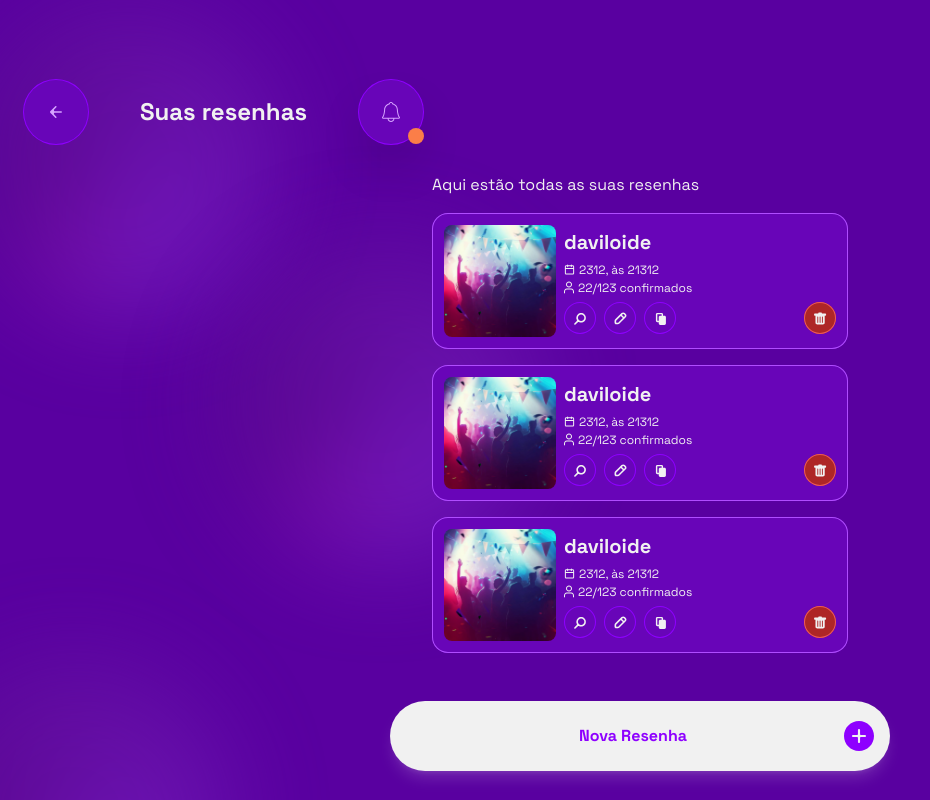
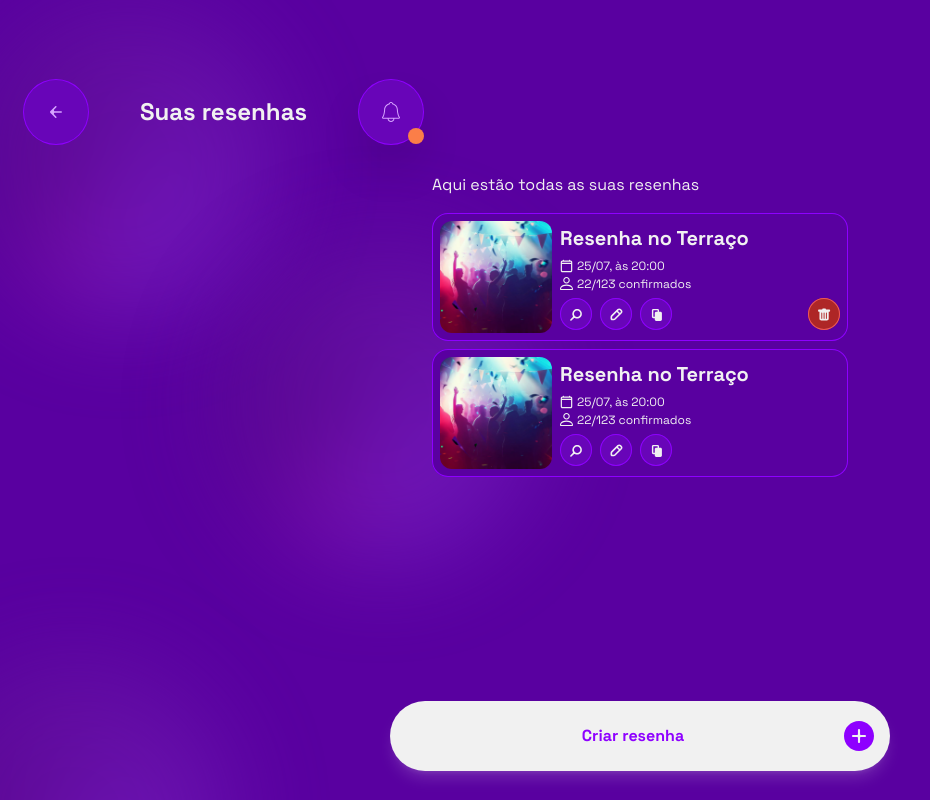
Before and after one commit to Resenhapp/ResenhaWEBAPP, a Next.js app: page /webapp/resenhas/todas in a window 1280 px wide. Shown: the whole page, without its empty margins (0-930 px from the left). Built offline with nearby package versions, Linux system fonts and the light colour scheme.

Commit message:
Tela de meus convites finalizada

```diff
--- a/src/app/webapp/resenhas/todas/page.js
+++ b/src/app/webapp/resenhas/todas/page.js
@@ -21,24 +21,21 @@ export default function MyParties() {
                                 <h2>Aqui estão todas as suas resenhas</h2>
                             </div>
                             <div className='w-full h-full flex flex-col'>
-                                <div class="bg-scroll flex flex-col gap-4 h-[55vh] w-full overflow-y-auto">
-                                    <PartyPortrait partyDate={'2312'} partyGuests={'22'} partyHour={'21312'} partyImage={DefaulEventImage} partyMaxGuests={'123'} partyName={'daviloide'} />
-                                    <PartyPortrait partyDate={'2312'} partyGuests={'22'} partyHour={'21312'} partyImage={DefaulEventImage} partyMaxGuests={'123'} partyName={'daviloide'} />
-                                    <PartyPortrait partyDate={'2312'} partyGuests={'22'} partyHour={'21312'} partyImage={DefaulEventImage} partyMaxGuests={'123'} partyName={'daviloide'} />
-                                    <PartyPortrait partyDate={'2312'} partyGuests={'22'} partyHour={'21312'} partyImage={DefaulEventImage} partyMaxGuests={'123'} partyName={'daviloide'} />
-                                    <PartyPortrait partyDate={'2312'} partyGuests={'22'} partyHour={'21312'} partyImage={DefaulEventImage} partyMaxGuests={'123'} partyName={'daviloide'} />
-                                    <PartyPortrait partyDate={'2312'} partyGuests={'22'} partyHour={'21312'} partyImage={DefaulEventImage} partyMaxGuests={'123'} partyName={'daviloide'} />
-                                    <PartyPortrait partyDate={'2312'} partyGuests={'22'} partyHour={'21312'} partyImage={DefaulEventImage} partyMaxGuests={'123'} partyName={'daviloide'} />
-                                    <PartyPortrait partyDate={'2312'} partyGuests={'22'} partyHour={'21312'} partyImage={DefaulEventImage} partyMaxGuests={'123'} partyName={'daviloide'} />
-                                    <PartyPortrait partyDate={'2312'} partyGuests={'22'} partyHour={'21312'} partyImage={DefaulEventImage} partyMaxGuests={'123'} partyName={'daviloide'} />
-                                    <PartyPortrait partyDate={'2312'} partyGuests={'22'} partyHour={'21312'} partyImage={DefaulEventImage} partyMaxGuests={'123'} partyName={'daviloide'} />
+                                <div class="bg-scroll flex flex-col gap-2 h-[55vh] w-full overflow-y-auto">
+                                    <PartyPortrait partyDate={'25/07'} partyGuests={'22'}
+                                    partyHour={'20:00'} partyImage={DefaulEventImage} partyMaxGuests={'123'}
+                                    partyName={'Resenha no Terraço'} />
+                                    <PartyPortrait partyDate={'25/07'} partyGuests={'22'}
+                                    partyHour={'20:00'} partyImage={DefaulEventImage} partyMaxGuests={'123'}
+                                    partyName={'Resenha no Terraço'} canBeDeleted={false} />
+
                                 </div>
                             </div>
                         </div>
                     </div>
                 </section>
-                <div className="flex flex-col mb-4 w-[80%] mt-8 items-center justify-center content-center">
-                <Button label={'Nova Resenha'} icon={'plus'} action={() => { }} iconSide='right' height={1} width={1} textAlign='center' />
+                <div className="flex flex-col mb-4 w-[90%] mt-8 items-center justify-center content-center">
+                <Button label={'Criar resenha'} icon={'plus'} action={() => { }} iconSide='right' height={1} width={1} textAlign='center' />
                 </div>
             </div>
         </div>
--- a/src/components/PartyPortrait.js
+++ b/src/components/PartyPortrait.js
@@ -2,43 +2,45 @@ import React from 'react';
 import Image from 'next/image';
 import Vector from './Vector';
 
-const PartyPortrait = ({ partyName, partyImage, partyDate, partyHour, partyGuests, partyMaxGuests }) => {
+const PartyPortrait = ({ ViewOnClick, EditOnClick, CopyOnClick, TrashOnClick, canBeDeleted = true, partyName, partyImage, partyDate, partyHour, partyGuests, partyMaxGuests }) => {
 
     const baseFlexClasses = 'flex flex-row items-center gap-1';
     const h3Classes = 'text-[12px]';
 
     return (
-        <div className='bg-purpleT2 rounded-2xl p-3 flex flex-row ring-1 ring-inset ring-purpleT4'>
-            <Image src={partyImage} alt="" width={110} height={30} className="mr-2 rounded-lg w-28 h-28 object-cover" />
+        <div className='bg-purpleT1 h-fit w-full rounded-2xl p-2 flex flex-row ring-1 ring-inset ring-purpleT3'>
+            <Image src={partyImage} alt="" width={110} height={30} className="mr-2 rounded-xl object-cover h-28 w-28" />
             <div className='flex flex-col w-full justify-around'>
                 <h1 className='text-xl font-bold'>
                     {partyName}
                 </h1>
                 <div>
                     <div className={baseFlexClasses}>
-                        <Vector vectorname={'calendar01'} />
+                        <Vector vectorname={'calendar04'} />
                         <h3 className={h3Classes}>{partyDate}, às {partyHour}</h3>
                     </div>
                     <div className={baseFlexClasses}>
-                        <Vector vectorname={'user01'} />
+                        <Vector vectorname={'user04'} />
                         <h3 className={h3Classes}>{partyGuests}/{partyMaxGuests} confirmados</h3>
                     </div>
                 </div>
                 <div className='flex flex-row  justify-between'>
                     <div className='gap-2 flex'> {/* view */}
-                        <button className='bg-purpleT2 flex ring-purpleT3 ring-inset rounded-full ring-1 w-8 h-8 align-center justify-center items-center'>
+                        <button onClick={ViewOnClick} className='bg-purpleT2 flex ring-purpleT3 ring-inset rounded-full ring-1 w-8 h-8 align-center justify-center items-center'>
                             <Vector vectorname={'magnifier01'} />
                         </button> {/* edit */}
-                        <button className='bg-purpleT2 flex ring-purpleT3 ring-inset rounded-full ring-1 w-8 h-8 align-center justify-center items-center'>
+                        <button onClick={EditOnClick} className='bg-purpleT2 flex ring-purpleT3 ring-inset rounded-full ring-1 w-8 h-8 align-center justify-center items-center'>
                             <Vector vectorname={'pencil01'} />
                         </button> {/* copy */}
-                        <button className='bg-purpleT2 flex ring-purpleT3 ring-inset rounded-full ring-1 w-8 h-8 align-center justify-center items-center'>
+                        <button onClick={CopyOnClick} className='bg-purpleT2 flex ring-purpleT3 ring-inset rounded-full ring-1 w-8 h-8 align-center justify-center items-center'>
                             <Vector vectorname={'copy01'} />
                         </button> {/* copy link */}
                     </div>
-                    <button className='bg-redT2 flex ring-redT4 ring-inset rounded-full ring-1 w-8 h-8 align-center justify-center items-center'>
-                        <Vector vectorname={'trash01'} />
-                    </button> {/* delete */}
+                    {canBeDeleted &&
+                        <button onClick={TrashOnClick} className='bg-redT2 flex ring-redT4 ring-inset rounded-full ring-1 w-8 h-8 align-center justify-center items-center'>
+                            <Vector vectorname={'trash01'} />
+                        </button> /* delete */
+                    }
                 </div>
             </div>
         </div>
```
